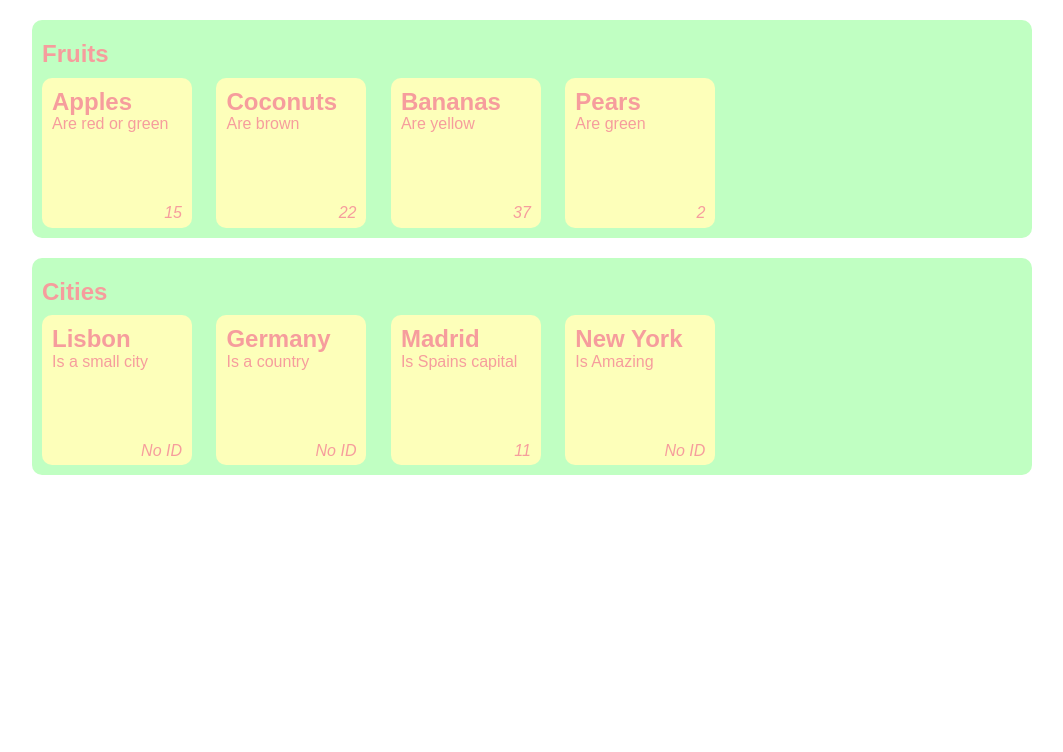
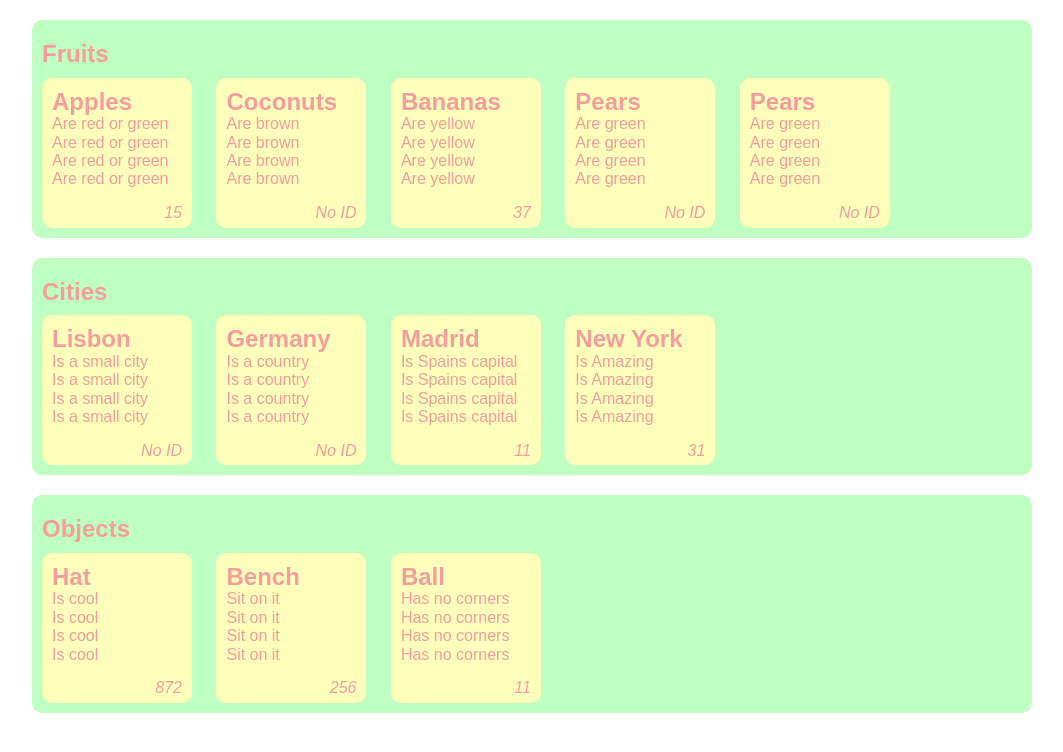
Before and after one commit to Rodrigo96/Data-Bound-Js-Templating-Engine, a website: page src/index.html in a window 1280 px wide. Shown: the whole page, without its empty margins (108-1171 px from the left). Drawn offline with Linux system fonts and the light colour scheme.

Commit message:
Changes components and data

```diff
--- a/src/components.html
+++ b/src/components.html
@@ -5,7 +5,9 @@
             <@ item-wraper prop="listOfItems" @>
                 <div class="item-wraper">
                     <h2><% this.title %></h2>
-                    <p><% this.text %></p>
+                    <% for (var i = 0; i < 4; i++) { %>
+                        <p><% this.text %></p>
+                    <% } %>
                     <% if (this.id) { %>
                         <i><% this.id %></i>
                     <% } else { %>
--- a/src/data.json
+++ b/src/data.json
@@ -2,9 +2,10 @@
     { "name" : "Fruits",
       "listOfItems" : [
         { "title" : "Apples", "text" : "Are red or green", "id" : "15" },
-        { "title" : "Coconuts", "text" : "Are brown", "id" : "22" },
+        { "title" : "Coconuts", "text" : "Are brown" },
         { "title" : "Bananas", "text" : "Are yellow", "id" : "37" },
-        { "title" : "Pears", "text" : "Are green", "id" : "2" }
+        { "title" : "Pears", "text" : "Are green" },
+        { "title" : "Pears", "text" : "Are green" }
       ]
     },
     { "name" : "Cities",
@@ -12,7 +13,14 @@
         { "title" : "Lisbon", "text" : "Is a small city" },
         { "title" : "Germany", "text" : "Is a country" },
         { "title" : "Madrid", "text" : "Is Spains capital", "id" : "11" },
-        { "title" : "New York", "text" : "Is Amazing" }
+        { "title" : "New York", "text" : "Is Amazing", "id" : "31" }
       ]
+    },
+    { "name" : "Objects",
+        "listOfItems" : [
+        { "title" : "Hat", "text" : "Is cool", "id" : "872" },
+        { "title" : "Bench", "text" : "Sit on it", "id" : "256" },
+        { "title" : "Ball", "text" : "Has no corners", "id" : "11" }
+        ]
     }
 ]
```
